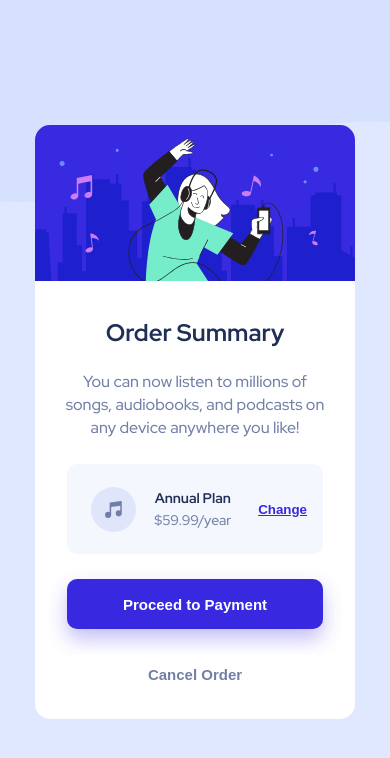
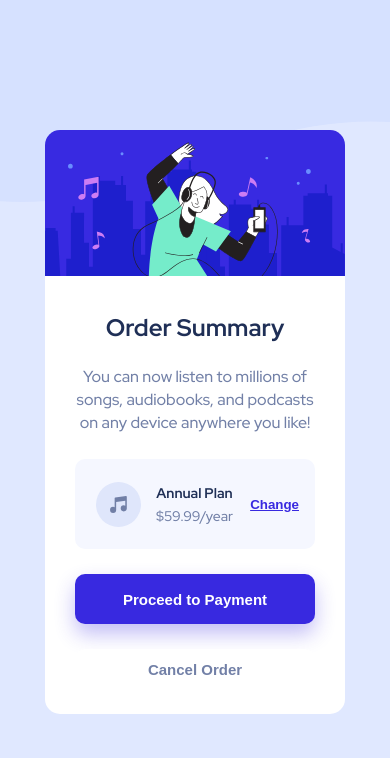
Before and after one commit to rachanahegde/order-summary-component, a plain HTML site: page index.html in a window 390 px wide. Drawn offline with Linux system fonts and the light colour scheme.

Commit message:
Update main.css

```diff
--- a/assets/styles/main.css
+++ b/assets/styles/main.css
@@ -100,7 +100,7 @@ img {
 	z-index: 2;
 	justify-self: center;
 	align-self: center;
-	width: 400px;
+	width: 375px;
 	display: grid;
 	grid-template-columns: 1fr;
 }
@@ -208,7 +208,7 @@ img.hero-img {
 
 @media all and (max-width: 450px) {
 	.order-card {
-		width: 320px;
+		width: 300px;
 		justify-content: center;
 		align-content: center;
 	}
```
